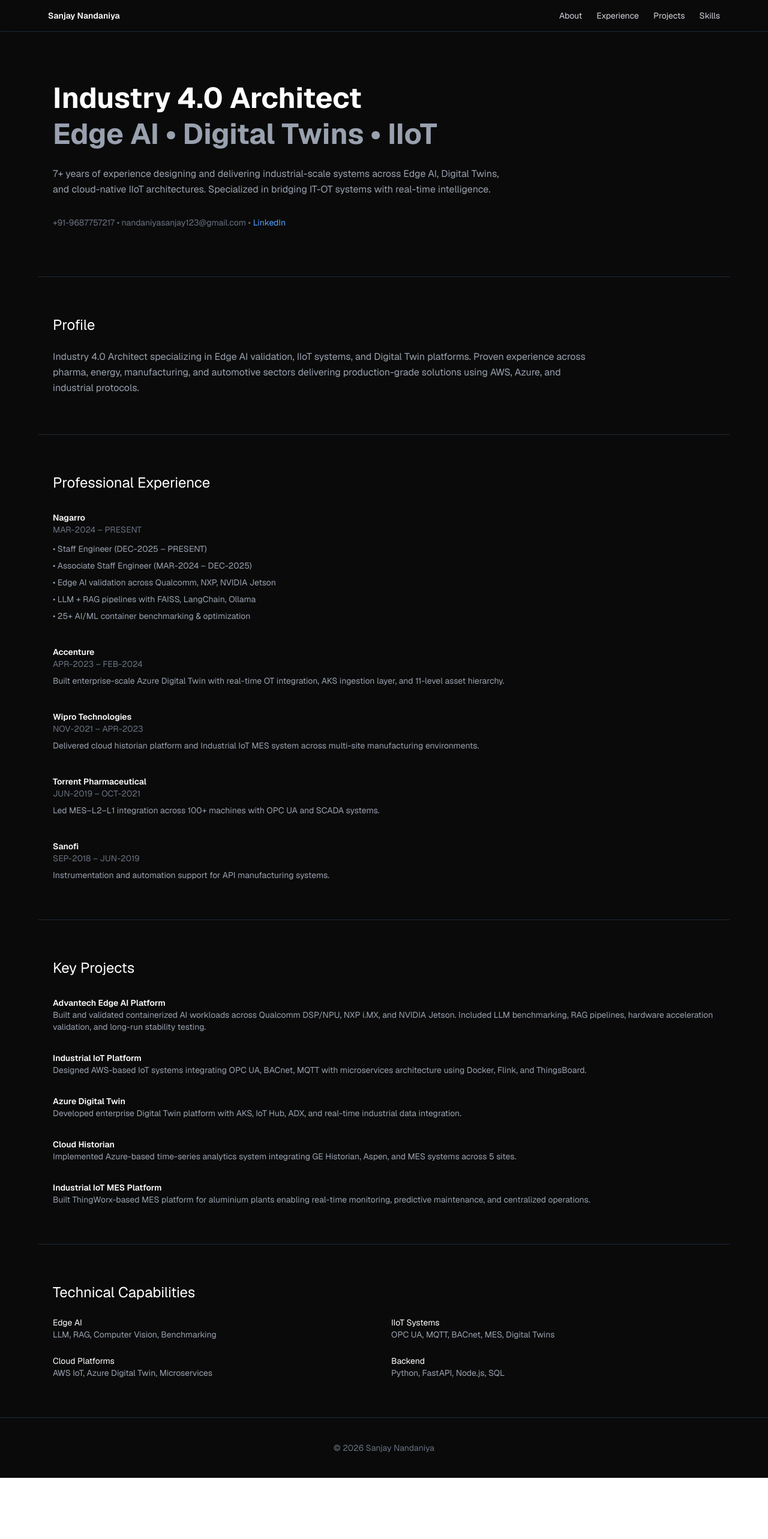
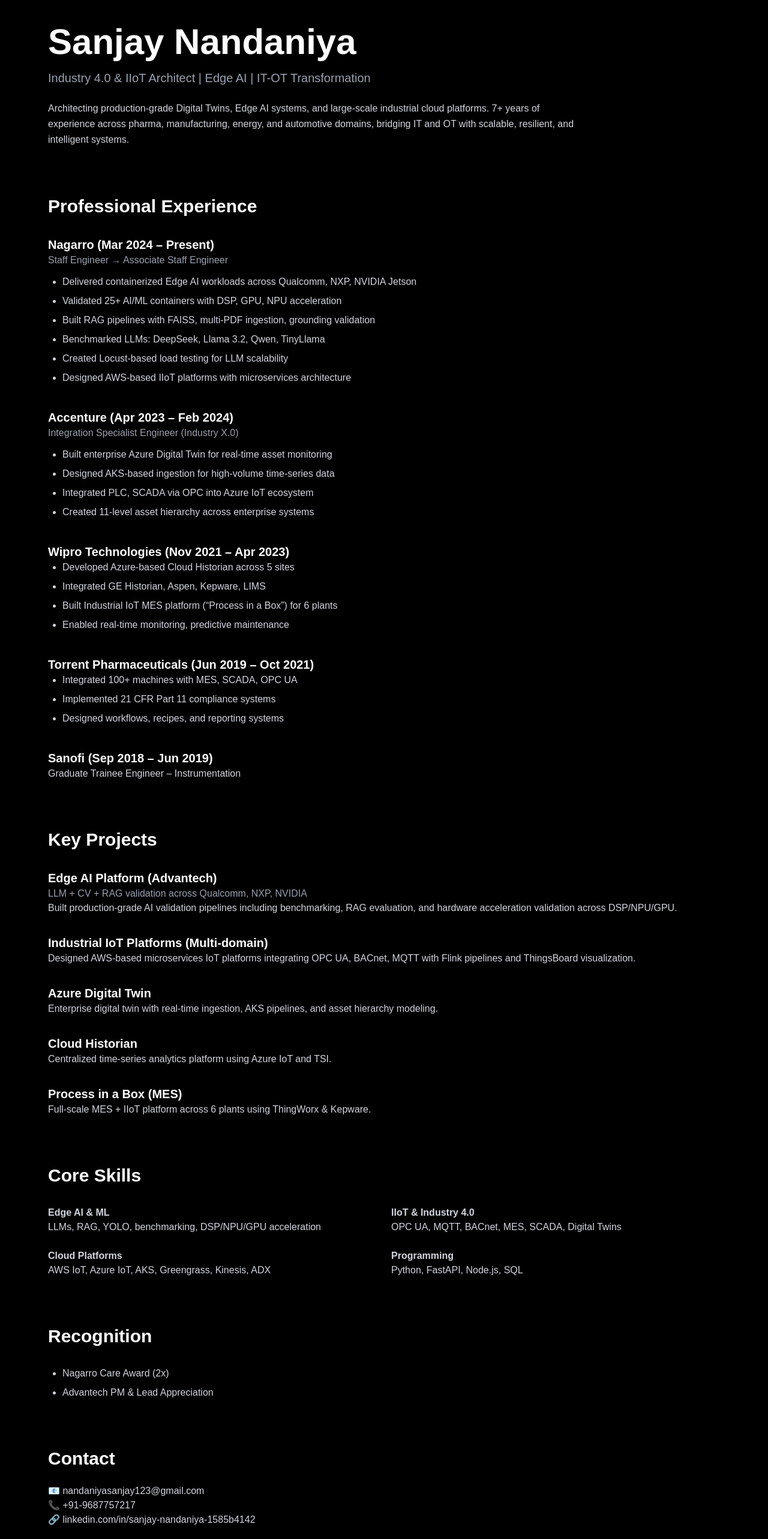
Before and after one commit to Sanjay4497/portfolio, a Next.js app: page / in a window 1280 px wide. Shown: the top 2566 px of the page at 60% size. Before the commit the page ends 2464 px from the top, so only its background shows below. Built offline with nearby package versions, Linux system fonts and the light colour scheme.

Commit message:
Refactor Portfolio component to Home and update content

```diff
--- a/app/page.tsx
+++ b/app/page.tsx
@@ -1,164 +1,133 @@
-"use client";
+'use client';
 
-export default function Portfolio() {
+import { motion } from "framer-motion";
 
-  const scrollTo = (id: string) => {
-    document.getElementById(id)?.scrollIntoView({ behavior: "smooth" });
-  };
-
+export default function Home() {
   return (
-    <div className="bg-[#0A0A0A] text-gray-300 min-h-screen font-sans">
-
-      {/* NAV */}
-      <header className="border-b border-gray-800 sticky top-0 bg-[#0A0A0A]/80 backdrop-blur z-10">
-        <div className="max-w-6xl mx-auto flex justify-between p-4 text-sm">
-          <h1 className="font-semibold text-white">Sanjay Nandaniya</h1>
-          <div className="flex gap-6">
-            <button onClick={() => scrollTo("about")}>About</button>
-            <button onClick={() => scrollTo("experience")}>Experience</button>
-            <button onClick={() => scrollTo("projects")}>Projects</button>
-            <button onClick={() => scrollTo("skills")}>Skills</button>
-          </div>
-        </div>
-      </header>
+    <main className="bg-black text-white min-h-screen px-6 md:px-20 py-10">
 
       {/* HERO */}
-      <section className="max-w-6xl mx-auto px-6 py-20">
-        <h2 className="text-5xl font-bold text-white leading-tight">
-          Industry 4.0 Architect
-          <br />
-          <span className="text-gray-400">Edge AI • Digital Twins • IIoT</span>
-        </h2>
-
-        <p className="mt-6 max-w-3xl text-gray-400 leading-relaxed">
-          7+ years of experience designing and delivering industrial-scale systems
-          across Edge AI, Digital Twins, and cloud-native IIoT architectures.
-          Specialized in bridging IT-OT systems with real-time intelligence.
+      <section className="mb-20">
+        <h1 className="text-4xl md:text-6xl font-bold mb-4">
+          Sanjay Nandaniya
+        </h1>
+        <p className="text-xl text-gray-400 mb-6">
+          Industry 4.0 & IIoT Architect | Edge AI | IT-OT Transformation
         </p>
 
-        <div className="mt-8 text-sm text-gray-500">
-          +91-9687757217 • nandaniyasanjay123@gmail.com •
-          <a href="https://linkedin.com/in/sanjay-nandaniya-1585b4142" className="text-blue-400 ml-1">LinkedIn</a>
-        </div>
-      </section>
-
-      {/* ABOUT */}
-      <section id="about" className="max-w-6xl mx-auto px-6 py-16 border-t border-gray-800">
-        <h3 className="text-2xl text-white mb-6">Profile</h3>
-
-        <p className="text-gray-400 leading-relaxed max-w-4xl">
-          Industry 4.0 Architect specializing in Edge AI validation, IIoT systems,
-          and Digital Twin platforms. Proven experience across pharma, energy,
-          manufacturing, and automotive sectors delivering production-grade
-          solutions using AWS, Azure, and industrial protocols.
+        <p className="max-w-4xl text-gray-300 leading-relaxed">
+          Architecting production-grade Digital Twins, Edge AI systems, and large-scale industrial cloud platforms.
+          7+ years of experience across pharma, manufacturing, energy, and automotive domains, bridging IT and OT
+          with scalable, resilient, and intelligent systems.
         </p>
       </section>
 
       {/* EXPERIENCE */}
-      <section id="experience" className="max-w-6xl mx-auto px-6 py-16 border-t border-gray-800">
-        <h3 className="text-2xl text-white mb-8">Professional Experience</h3>
-
-        <div className="space-y-10 text-sm">
+      <section className="mb-20">
+        <h2 className="text-3xl font-semibold mb-8">Professional Experience</h2>
 
         {/* Nagarro */}
-          <div>
-            <h4 className="text-white font-semibold">Nagarro</h4>
-            <p className="text-gray-500">MAR-2024 – PRESENT</p>
+        <div className="mb-10">
+          <h3 className="text-xl font-bold">Nagarro (Mar 2024 – Present)</h3>
+          <p className="text-gray-400 mb-3">Staff Engineer → Associate Staff Engineer</p>
 
-            <ul className="mt-3 text-gray-400 space-y-2">
-              <li>• Staff Engineer (DEC-2025 – PRESENT)</li>
-              <li>• Associate Staff Engineer (MAR-2024 – DEC-2025)</li>
-              <li>• Edge AI validation across Qualcomm, NXP, NVIDIA Jetson</li>
-              <li>• LLM + RAG pipelines with FAISS, LangChain, Ollama</li>
-              <li>• 25+ AI/ML container benchmarking & optimization</li>
+          <ul className="list-disc ml-6 space-y-2 text-gray-300">
+            <li>Delivered containerized Edge AI workloads across Qualcomm, NXP, NVIDIA Jetson</li>
+            <li>Validated 25+ AI/ML containers with DSP, GPU, NPU acceleration</li>
+            <li>Built RAG pipelines with FAISS, multi-PDF ingestion, grounding validation</li>
+            <li>Benchmarked LLMs: DeepSeek, Llama 3.2, Qwen, TinyLlama</li>
+            <li>Created Locust-based load testing for LLM scalability</li>
+            <li>Designed AWS-based IIoT platforms with microservices architecture</li>
           </ul>
         </div>
 
         {/* Accenture */}
-          <div>
-            <h4 className="text-white font-semibold">Accenture</h4>
-            <p className="text-gray-500">APR-2023 – FEB-2024</p>
-            <p className="text-gray-400 mt-2">
-              Built enterprise-scale Azure Digital Twin with real-time OT integration,
-              AKS ingestion layer, and 11-level asset hierarchy.
-            </p>
+        <div className="mb-10">
+          <h3 className="text-xl font-bold">Accenture (Apr 2023 – Feb 2024)</h3>
+          <p className="text-gray-400 mb-3">Integration Specialist Engineer (Industry X.0)</p>
+
+          <ul className="list-disc ml-6 space-y-2 text-gray-300">
+            <li>Built enterprise Azure Digital Twin for real-time asset monitoring</li>
+            <li>Designed AKS-based ingestion for high-volume time-series data</li>
+            <li>Integrated PLC, SCADA via OPC into Azure IoT ecosystem</li>
+            <li>Created 11-level asset hierarchy across enterprise systems</li>
+          </ul>
         </div>
 
         {/* Wipro */}
-          <div>
-            <h4 className="text-white font-semibold">Wipro Technologies</h4>
-            <p className="text-gray-500">NOV-2021 – APR-2023</p>
-            <p className="text-gray-400 mt-2">
-              Delivered cloud historian platform and Industrial IoT MES system across
-              multi-site manufacturing environments.
-            </p>
+        <div className="mb-10">
+          <h3 className="text-xl font-bold">Wipro Technologies (Nov 2021 – Apr 2023)</h3>
+
+          <ul className="list-disc ml-6 space-y-2 text-gray-300">
+            <li>Developed Azure-based Cloud Historian across 5 sites</li>
+            <li>Integrated GE Historian, Aspen, Kepware, LIMS</li>
+            <li>Built Industrial IoT MES platform (“Process in a Box”) for 6 plants</li>
+            <li>Enabled real-time monitoring, predictive maintenance</li>
+          </ul>
         </div>
 
-          {/* Torrent */}
-          <div>
-            <h4 className="text-white font-semibold">Torrent Pharmaceutical</h4>
-            <p className="text-gray-500">JUN-2019 – OCT-2021</p>
-            <p className="text-gray-400 mt-2">
-              Led MES–L2–L1 integration across 100+ machines with OPC UA and SCADA systems.
-            </p>
+        {/* Torrent Pharma */}
+        <div className="mb-10">
+          <h3 className="text-xl font-bold">Torrent Pharmaceuticals (Jun 2019 – Oct 2021)</h3>
+
+          <ul className="list-disc ml-6 space-y-2 text-gray-300">
+            <li>Integrated 100+ machines with MES, SCADA, OPC UA</li>
+            <li>Implemented 21 CFR Part 11 compliance systems</li>
+            <li>Designed workflows, recipes, and reporting systems</li>
+          </ul>
         </div>
 
         {/* Sanofi */}
         <div>
-            <h4 className="text-white font-semibold">Sanofi</h4>
-            <p className="text-gray-500">SEP-2018 – JUN-2019</p>
-            <p className="text-gray-400 mt-2">
-              Instrumentation and automation support for API manufacturing systems.
-            </p>
-          </div>
-
+          <h3 className="text-xl font-bold">Sanofi (Sep 2018 – Jun 2019)</h3>
+          <p className="text-gray-300">Graduate Trainee Engineer – Instrumentation</p>
         </div>
       </section>
 
       {/* PROJECTS */}
-      <section id="projects" className="max-w-6xl mx-auto px-6 py-16 border-t border-gray-800">
-        <h3 className="text-2xl text-white mb-8">Key Projects</h3>
+      <section className="mb-20">
+        <h2 className="text-3xl font-semibold mb-8">Key Projects</h2>
 
-        <div className="space-y-8 text-sm text-gray-400">
+        <div className="space-y-8">
 
           <div>
-            <h4 className="text-white font-semibold">Advantech Edge AI Platform</h4>
-            <p>
-              Built and validated containerized AI workloads across Qualcomm DSP/NPU,
-              NXP i.MX, and NVIDIA Jetson. Included LLM benchmarking, RAG pipelines,
-              hardware acceleration validation, and long-run stability testing.
+            <h3 className="text-xl font-bold">Edge AI Platform (Advantech)</h3>
+            <p className="text-gray-400">
+              LLM + CV + RAG validation across Qualcomm, NXP, NVIDIA
+            </p>
+            <p className="text-gray-300">
+              Built production-grade AI validation pipelines including benchmarking,
+              RAG evaluation, and hardware acceleration validation across DSP/NPU/GPU.
             </p>
           </div>
 
           <div>
-            <h4 className="text-white font-semibold">Industrial IoT Platform</h4>
-            <p>
-              Designed AWS-based IoT systems integrating OPC UA, BACnet, MQTT with
-              microservices architecture using Docker, Flink, and ThingsBoard.
+            <h3 className="text-xl font-bold">Industrial IoT Platforms (Multi-domain)</h3>
+            <p className="text-gray-300">
+              Designed AWS-based microservices IoT platforms integrating OPC UA, BACnet,
+              MQTT with Flink pipelines and ThingsBoard visualization.
             </p>
           </div>
 
           <div>
-            <h4 className="text-white font-semibold">Azure Digital Twin</h4>
-            <p>
-              Developed enterprise Digital Twin platform with AKS, IoT Hub, ADX,
-              and real-time industrial data integration.
+            <h3 className="text-xl font-bold">Azure Digital Twin</h3>
+            <p className="text-gray-300">
+              Enterprise digital twin with real-time ingestion, AKS pipelines,
+              and asset hierarchy modeling.
             </p>
           </div>
 
           <div>
-            <h4 className="text-white font-semibold">Cloud Historian</h4>
-            <p>
-              Implemented Azure-based time-series analytics system integrating
-              GE Historian, Aspen, and MES systems across 5 sites.
+            <h3 className="text-xl font-bold">Cloud Historian</h3>
+            <p className="text-gray-300">
+              Centralized time-series analytics platform using Azure IoT and TSI.
             </p>
           </div>
 
           <div>
-            <h4 className="text-white font-semibold">Industrial IoT MES Platform</h4>
-            <p>
-              Built ThingWorx-based MES platform for aluminium plants enabling
-              real-time monitoring, predictive maintenance, and centralized operations.
+            <h3 className="text-xl font-bold">Process in a Box (MES)</h3>
+            <p className="text-gray-300">
+              Full-scale MES + IIoT platform across 6 plants using ThingWorx & Kepware.
             </p>
           </div>
 
@@ -166,39 +135,55 @@
       </section>
 
       {/* SKILLS */}
-      <section id="skills" className="max-w-6xl mx-auto px-6 py-16 border-t border-gray-800">
-        <h3 className="text-2xl text-white mb-6">Technical Capabilities</h3>
+      <section className="mb-20">
+        <h2 className="text-3xl font-semibold mb-8">Core Skills</h2>
 
-        <div className="grid md:grid-cols-2 gap-6 text-sm text-gray-400">
+        <div className="grid md:grid-cols-2 gap-6 text-gray-300">
 
           <div>
-            <h4 className="text-white">Edge AI</h4>
-            <p>LLM, RAG, Computer Vision, Benchmarking</p>
+            <h4 className="font-bold">Edge AI & ML</h4>
+            <p>LLMs, RAG, YOLO, benchmarking, DSP/NPU/GPU acceleration</p>
           </div>
 
           <div>
-            <h4 className="text-white">IIoT Systems</h4>
-            <p>OPC UA, MQTT, BACnet, MES, Digital Twins</p>
+            <h4 className="font-bold">IIoT & Industry 4.0</h4>
+            <p>OPC UA, MQTT, BACnet, MES, SCADA, Digital Twins</p>
           </div>
 
           <div>
-            <h4 className="text-white">Cloud Platforms</h4>
-            <p>AWS IoT, Azure Digital Twin, Microservices</p>
+            <h4 className="font-bold">Cloud Platforms</h4>
+            <p>AWS IoT, Azure IoT, AKS, Greengrass, Kinesis, ADX</p>
           </div>
 
           <div>
-            <h4 className="text-white">Backend</h4>
+            <h4 className="font-bold">Programming</h4>
             <p>Python, FastAPI, Node.js, SQL</p>
           </div>
 
         </div>
       </section>
 
-      {/* FOOTER */}
-      <footer className="text-center py-10 border-t border-gray-800 text-gray-500 text-sm">
-        © {new Date().getFullYear()} Sanjay Nandaniya
-      </footer>
+      {/* ACHIEVEMENTS */}
+      <section className="mb-20">
+        <h2 className="text-3xl font-semibold mb-8">Recognition</h2>
 
-    </div>
+        <ul className="list-disc ml-6 space-y-2 text-gray-300">
+          <li>Nagarro Care Award (2x)</li>
+          <li>Advantech PM & Lead Appreciation</li>
+        </ul>
+      </section>
+
+      {/* CONTACT */}
+      <section>
+        <h2 className="text-3xl font-semibold mb-6">Contact</h2>
+
+        <p className="text-gray-300">📧 nandaniyasanjay123@gmail.com</p>
+        <p className="text-gray-300">📞 +91-9687757217</p>
+        <p className="text-gray-300">
+          🔗 linkedin.com/in/sanjay-nandaniya-1585b4142
+        </p>
+      </section>
+
+    </main>
   );
 }
```
Lines whose indentation alone changed are shown as unchanged.
